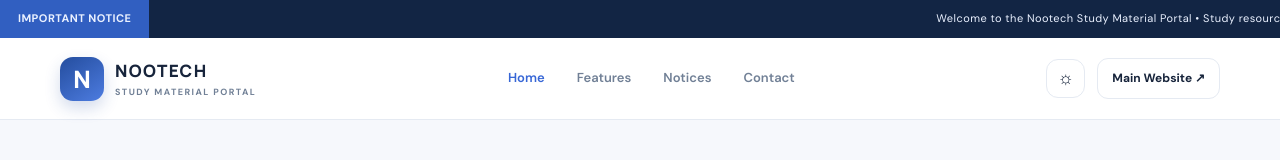
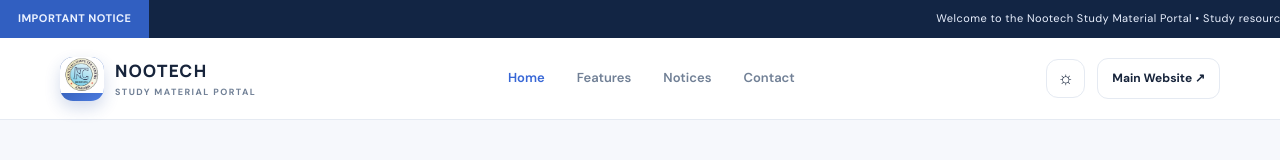
Before and after one commit to nootechcomputercentre/Study_Materials, a plain HTML site: page index.html in a window 1280 px wide. Shown: the top 160 px of the page. Drawn offline with Linux system fonts and the light colour scheme.

Commit message:
Update index.html

```diff
--- a/index.html
+++ b/index.html
@@ -18,7 +18,7 @@
 
   <header class="site-header">
     <a class="brand" href="index.html" aria-label="Nootech Study Portal home">
-      <div class="brand-logo"><img src="assets/images/nootech-logo.png" alt="Nootech logo" onerror="this.style.display='none';this.nextElementSibling.style.display='grid'"><span class="logo-fallback">N</span></div>
+      <div class="brand-logo"><img src="img/logo.png" alt="Nootech logo" onerror="this.style.display='none';this.nextElementSibling.style.display='grid'"><span class="logo-fallback">N</span></div>
       <div class="brand-copy"><strong>NOOTECH</strong><span>STUDY MATERIAL PORTAL</span></div>
     </a>
     <nav class="desktop-nav" aria-label="Main navigation">
```
